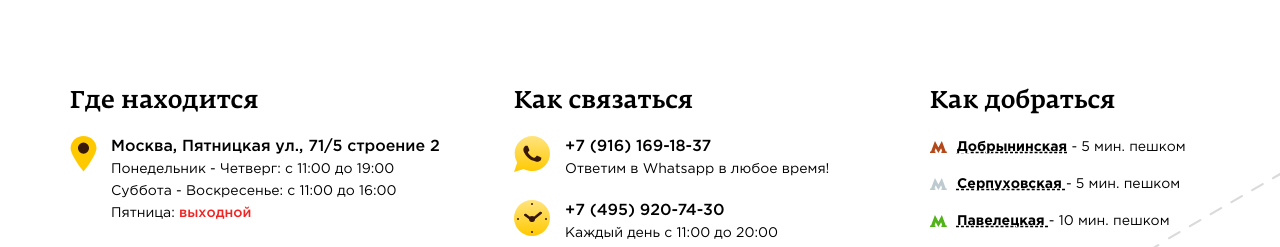
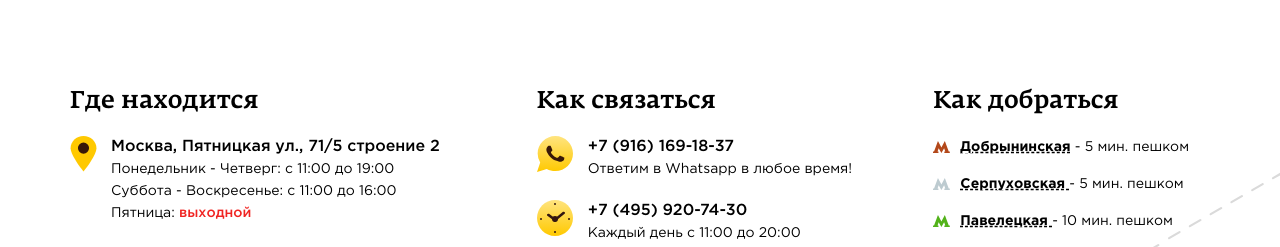
Before and after one commit to Kent0071/clone_cite, a plain HTML site: page contacts.html in a window 1280 px wide. Shown: the part 898-1145 px from the top of the page. Drawn offline with Linux system fonts and the light colour scheme.

Commit message:
some little changes

```diff
--- a/css/style.css
+++ b/css/style.css
@@ -912,7 +912,7 @@ padding: 0px 0px 0px 20px;
 }
 .contacts-info__row {
     display: flex;
-    padding: 0 50px;
+    padding: 0 0 0 50px;
 }
 .contacts-info__column {
     flex: 0 1 33.333%;
@@ -988,14 +988,19 @@ padding: 0px 0px 0px 20px;
 }
 
 .column-content-metro{
-    padding: 0px 0px 0px 100px;
+    padding: 0px 0px 0px 70px;
 }
 .column-content-contacts{
-    padding: 0px 0px 0px 64px;
+    padding: 0px 0px 0px 70px;
 }
 /*===========================================================================================================*/
 
 
+
+/*===========================================================================================================*/
+
+
+/*===========================================================================================================*/
 
 /*===========================================================================================================*/
 .footer {
@@ -1147,5 +1152,4 @@ padding: 0px 0px 0px 20px;
     font-size: 12px;
     margin:  0px 36px 0px 0px;
 }
-
 /*===========================================================================================================*/
```
